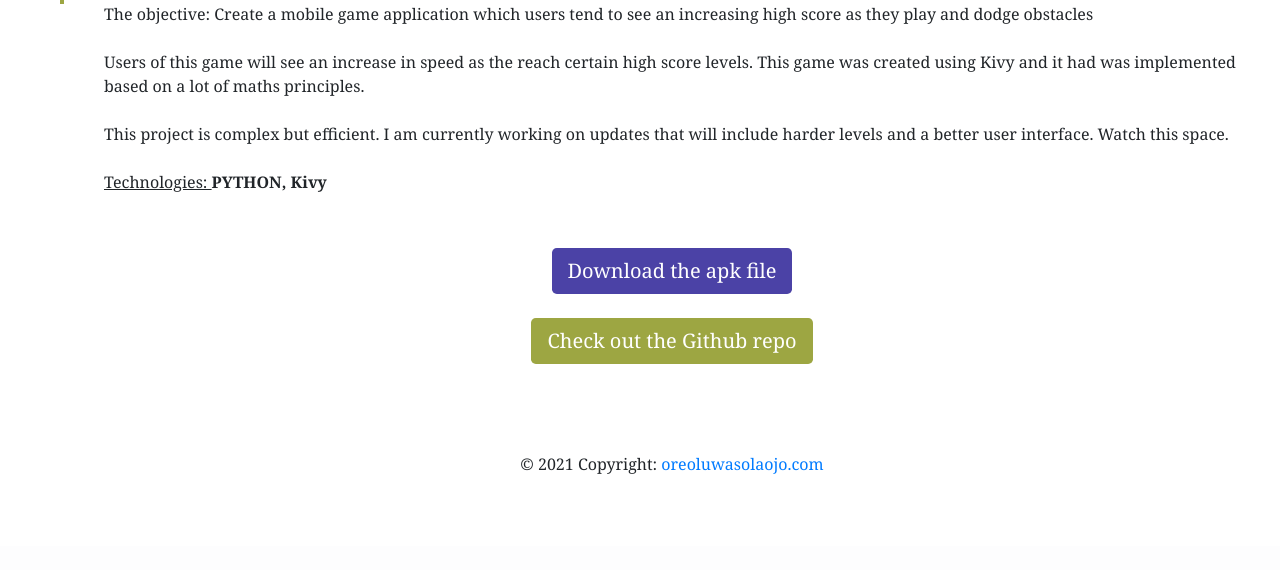
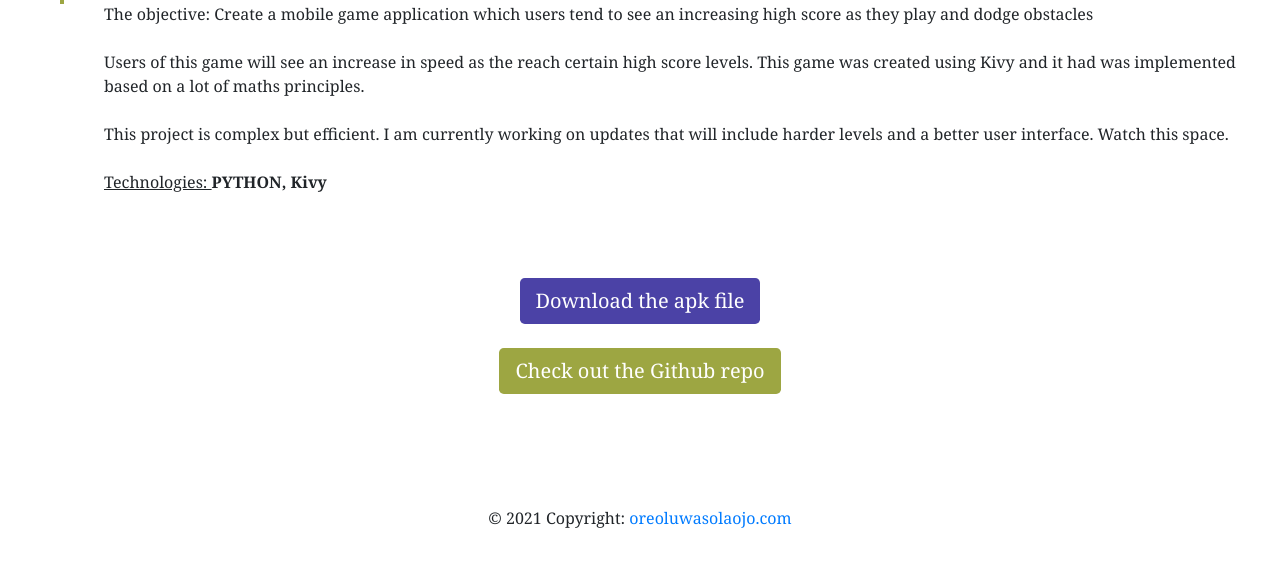
Before and after one commit to OreoluwaSolaOjo/MyPortfolio, a Django app: page /galaxybyosg/ in a window 1280 px wide. Shown: the part 416-986 px from the top of the page. Before the commit the page ends 890 px from the top, so only its background shows below. Run offline with Django 3.2, Linux system fonts and the light colour scheme; parts of the project's set-up code (start-up, migrations or seed data) failed here and were passed over; some libraries are stand-ins or nearby versions.

Commit message:
New Changes

```diff
--- a/portfolio/templates/portfolio/portfolio-bodymasscalculator-application.html
+++ b/portfolio/templates/portfolio/portfolio-bodymasscalculator-application.html
@@ -75,7 +75,7 @@
             <button type="button" class="btn btn-primary btn-lg" style="background-color: #9DA642; border: none;">Check
                 out the Github repo</button>
         </a>
-        <br><br><br>
+        <br><br><br><br><br>
         <footer class="page-footer font-small  darken-3">
             <!-- Footer Elements -->
 
--- a/portfolio/templates/portfolio/portfolio-fitnessbyore-website.html
+++ b/portfolio/templates/portfolio/portfolio-fitnessbyore-website.html
@@ -80,7 +80,7 @@
                 out the Github repo</button>
         </a>
 
-        <br><br><br>
+        <br><br><br><br><br>
         <footer class="page-footer font-small  darken-3">
             <!-- Footer Elements -->
 
--- a/portfolio/templates/portfolio/portfolio-galaxygamebyosg-application.html
+++ b/portfolio/templates/portfolio/portfolio-galaxygamebyosg-application.html
@@ -57,21 +57,24 @@
                 <br><br>
                 <u>Technologies: </u> <b> PYTHON, Kivy </b>
                 <br><br>
+
             </p>
+        </div>
+    </div>
     <div style="text-align: center; margin-top: 30px;">
-
+        <a href="https://drive.google.com/file/d/1SrCGpdNF9V6HuDatPXxyJrSTHnJ2y-r9/view?usp=sharing">
             <button type="button" class="btn btn-primary btn-lg"
                 style="background-color: #4b42a6; border: none;">Download the apk
-                    file</button>
+                file</button><br>
+
+        </a>
 
         <br>
-
-                <br>
-                <button type="button" class="btn btn-primary btn-lg"
-                    style="background-color: #9DA642; border: none;">Check out the Github repo</button>
-
-            </div>
-            <br><br><br>
+        <a href="https://github.com/OreoluwaSolaOjo/GALAXYbyOSG">
+            <button type="button" class="btn btn-primary btn-lg" style="background-color: #9DA642; border: none;">Check
+                out the Github repo</button>
+        </a>
+        <br><br><br><br><br>
         <footer class="page-footer font-small  darken-3">
             <!-- Footer Elements -->
 
@@ -84,7 +87,6 @@
         </footer>
         <br>
     </div>
-    </div>
 
     <!-- FRAME SECTION -->
 
--- a/portfolio/templates/portfolio/portfolio-restaurant-website.html
+++ b/portfolio/templates/portfolio/portfolio-restaurant-website.html
@@ -73,7 +73,7 @@
             <button type="button" class="btn btn-primary btn-lg" style="background-color: #9DA642; border: none;">Check
                 out the Github repo</button>
         </a>
-        <br><br><br>
+        <br><br><br><br><br>
         <footer class="page-footer font-small  darken-3">
             <!-- Footer Elements -->
 
```
Also changed, not shown: portfolio/templates/portfolio/index.html (+4 -4 lines), portfolio/static/support.png (added), 1 other file. Lines whose indentation alone changed are shown as unchanged.
